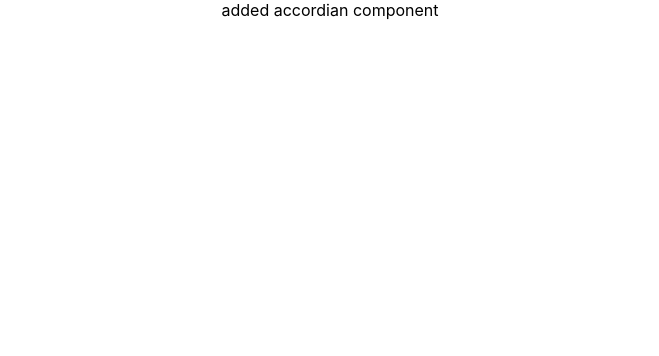
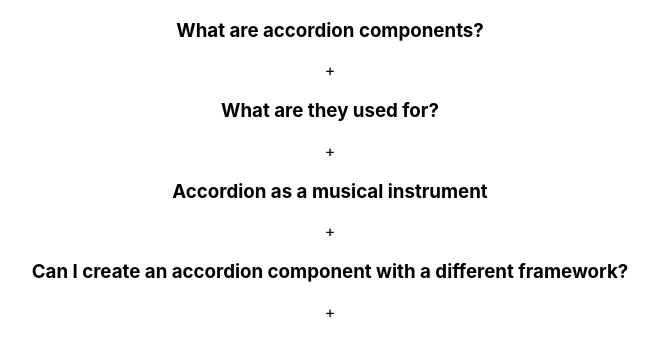
Before and after one commit to Stack-Naveen/20-reactjs-basic-projects, a React (Create React App) app: page / in a window 1280 px wide. Shown: the top 356 px of the page, without its empty margins (310-969 px from the left). Built offline with nearby package versions, Linux system fonts and the light colour scheme.

Commit message:
add single accordian functionality

```diff
--- a/src/components/accordian/index.jsx
+++ b/src/components/accordian/index.jsx
@@ -1,3 +1,34 @@
+import data from "./data";
+import React, { useState } from "react";
+
 export default function Accordian() {
-  return <div>added accordian component</div>;
+  const [selected, setSelected] = useState(null);
+
+  const handleSingle = (comingId) => {
+    console.log(comingId);
+    setSelected(comingId === selected ? null : comingId);
+  };
+
+  return (
+    <div>
+      <div>
+        {data && data.length > 0 ? (
+          data.map((eachItem) => {
+            const { id, question, answer } = eachItem;
+            return (
+              <div>
+                <div className="card" onClick={() => handleSingle(id)}>
+                  <h3>{question}</h3>
+                  <span>+</span>
+                  {selected===id?<p>{answer}</p>:<p>{null}</p>}
+                </div>
+              </div>
+            );
+          })
+        ) : (
+          <p>No Data</p>
+        )}
+      </div>
+    </div>
+  );
 }
```
